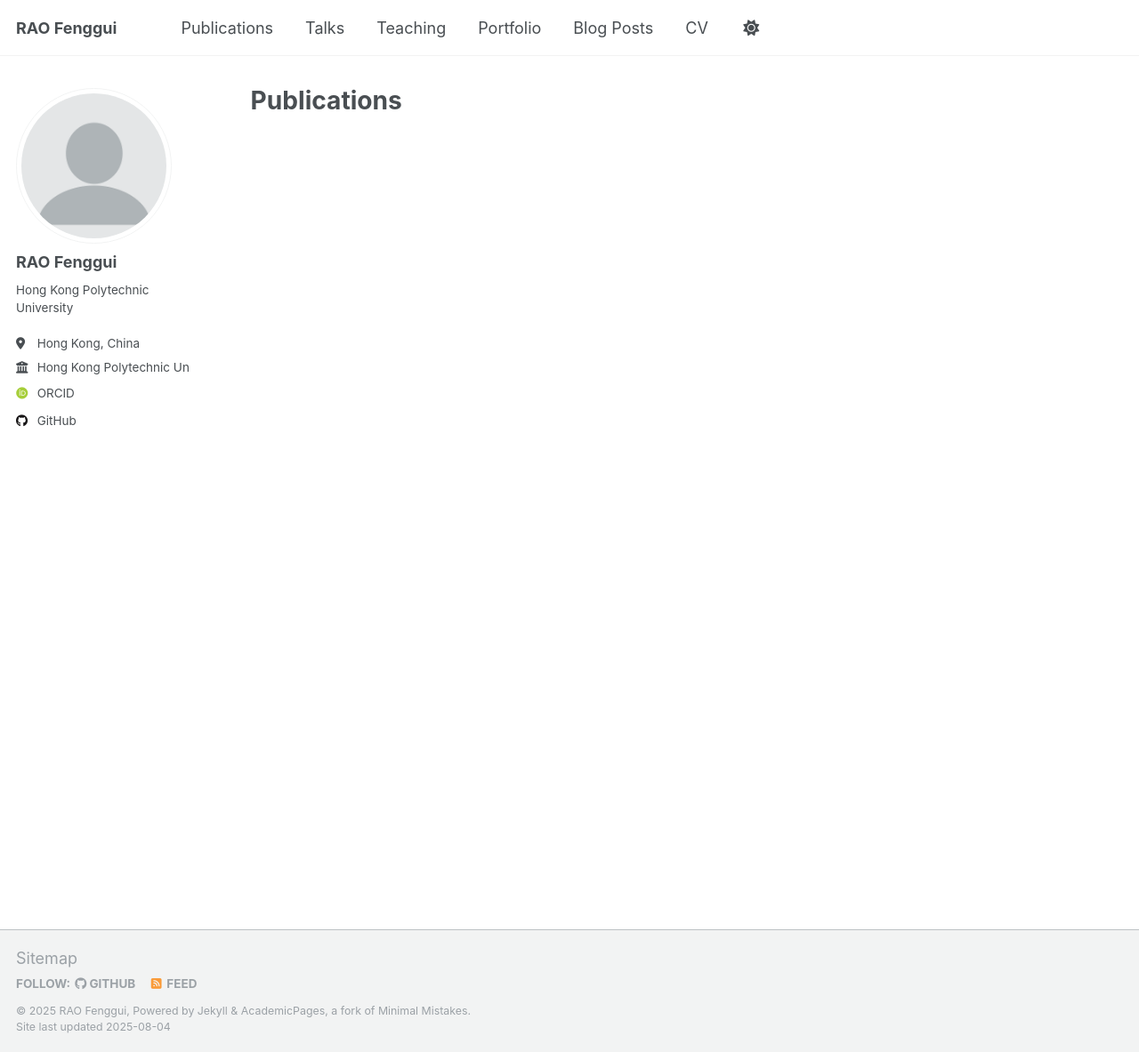
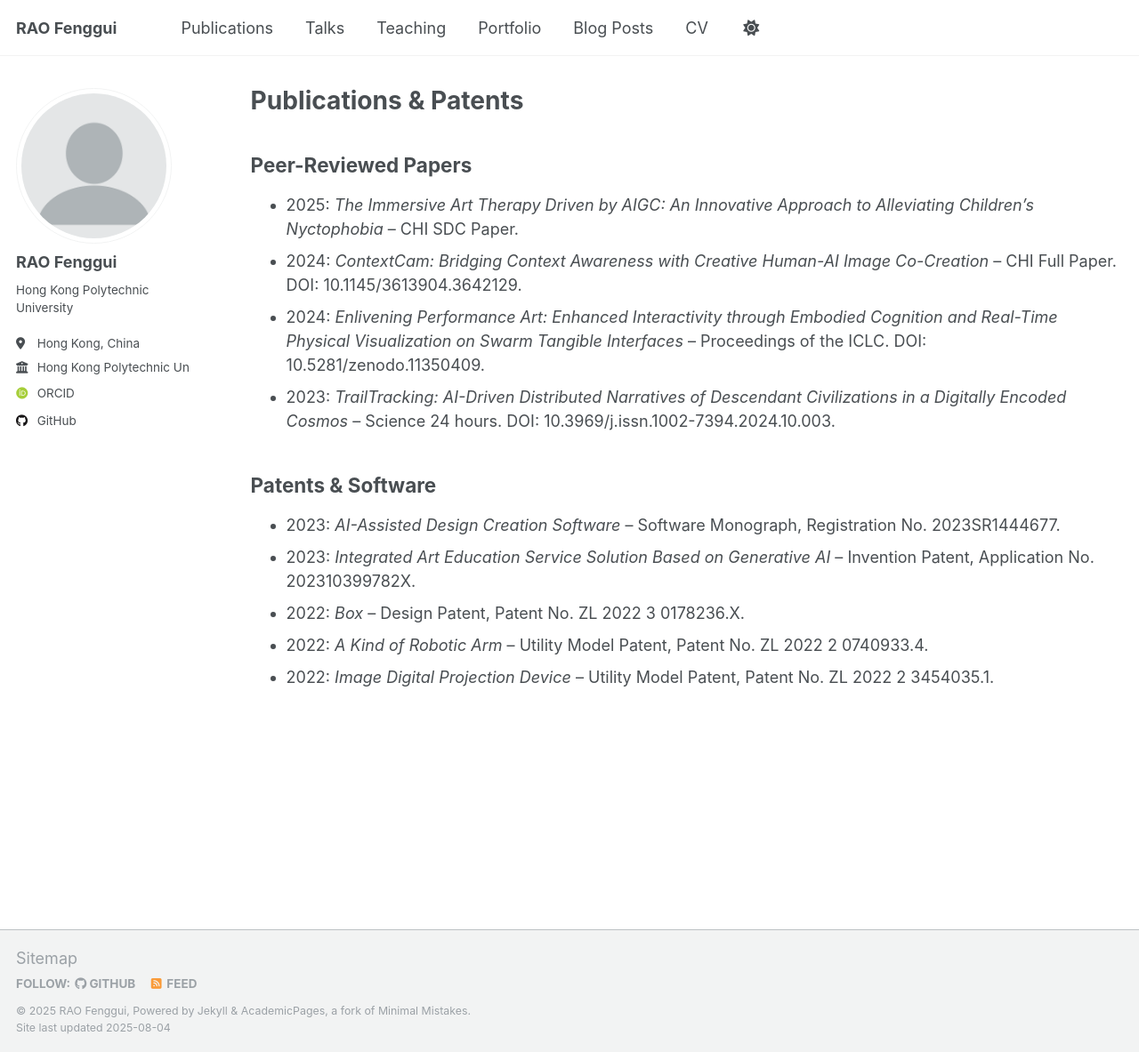
Before and after one commit to RobbieRao/robbierao.github.io, a Jekyll site: the page built from _pages/publications.html, in a window 1280 px wide and 1183 px high. Shown: the whole window at 89% size. Built offline with Jekyll 4.4.1, drawn with Linux system fonts in a browser that asks for light colours; some web fonts are replaced; a script that is not in the unit is left out.

```diff
--- a/_pages/publications.html
+++ b/_pages/publications.html
@@ -1,33 +1,23 @@
 ---
 layout: archive
-title: "Publications"
+title: "Publications & Patents"
 permalink: /publications/
 author_profile: true
 ---
 
-{% if site.author.googlescholar %}
-  <div class="wordwrap">You can also find my articles on <a href="{{site.author.googlescholar}}">my Google Scholar profile</a>.</div>
-{% endif %}
+<h2>Peer-Reviewed Papers</h2>
+<ul>
+  <li>2025: <em>The Immersive Art Therapy Driven by AIGC: An Innovative Approach to Alleviating Children’s Nyctophobia</em> – CHI SDC Paper.</li>
+  <li>2024: <em>ContextCam: Bridging Context Awareness with Creative Human-AI Image Co-Creation</em> – CHI Full Paper. DOI: 10.1145/3613904.3642129.</li>
+  <li>2024: <em>Enlivening Performance Art: Enhanced Interactivity through Embodied Cognition and Real-Time Physical Visualization on Swarm Tangible Interfaces</em> – Proceedings of the ICLC. DOI: 10.5281/zenodo.11350409.</li>
+  <li>2023: <em>TrailTracking: AI-Driven Distributed Narratives of Descendant Civilizations in a Digitally Encoded Cosmos</em> – Science 24 hours. DOI: 10.3969/j.issn.1002-7394.2024.10.003.</li>
+</ul>
 
-{% include base_path %}
-
-<!-- New style rendering if publication categories are defined -->
-{% if site.publication_category %}
-  {% for category in site.publication_category  %}
-    {% assign title_shown = false %}
-    {% for post in site.publications reversed %}
-      {% if post.category != category[0] %}
-        {% continue %}
-      {% endif %}
-      {% unless title_shown %}
-        <h2>{{ category[1].title }}</h2><hr />
-        {% assign title_shown = true %}
-      {% endunless %}
-      {% include archive-single.html %}
-    {% endfor %}
-  {% endfor %}
-{% else %}
-  {% for post in site.publications reversed %}
-    {% include archive-single.html %}
-  {% endfor %}
-{% endif %}
+<h2>Patents & Software</h2>
+<ul>
+  <li>2023: <em>AI-Assisted Design Creation Software</em> – Software Monograph, Registration No. 2023SR1444677.</li>
+  <li>2023: <em>Integrated Art Education Service Solution Based on Generative AI</em> – Invention Patent, Application No. 202310399782X.</li>
+  <li>2022: <em>Box</em> – Design Patent, Patent No. ZL 2022 3 0178236.X.</li>
+  <li>2022: <em>A Kind of Robotic Arm</em> – Utility Model Patent, Patent No. ZL 2022 2 0740933.4.</li>
+  <li>2022: <em>Image Digital Projection Device</em> – Utility Model Patent, Patent No. ZL 2022 2 3454035.1.</li>
+</ul>
```
Also changed, not shown: _pages/about.md (+32 -5 lines), _pages/cv.md (+32 -1 lines), _portfolio/aigc-driven-virtual-art-education-tutor.md (added, +9 -0 lines), _portfolio/blind-box-experience-upgrade.md (added, +9 -0 lines), _portfolio/private-domain-ux-design.md (added, +9 -0 lines).
